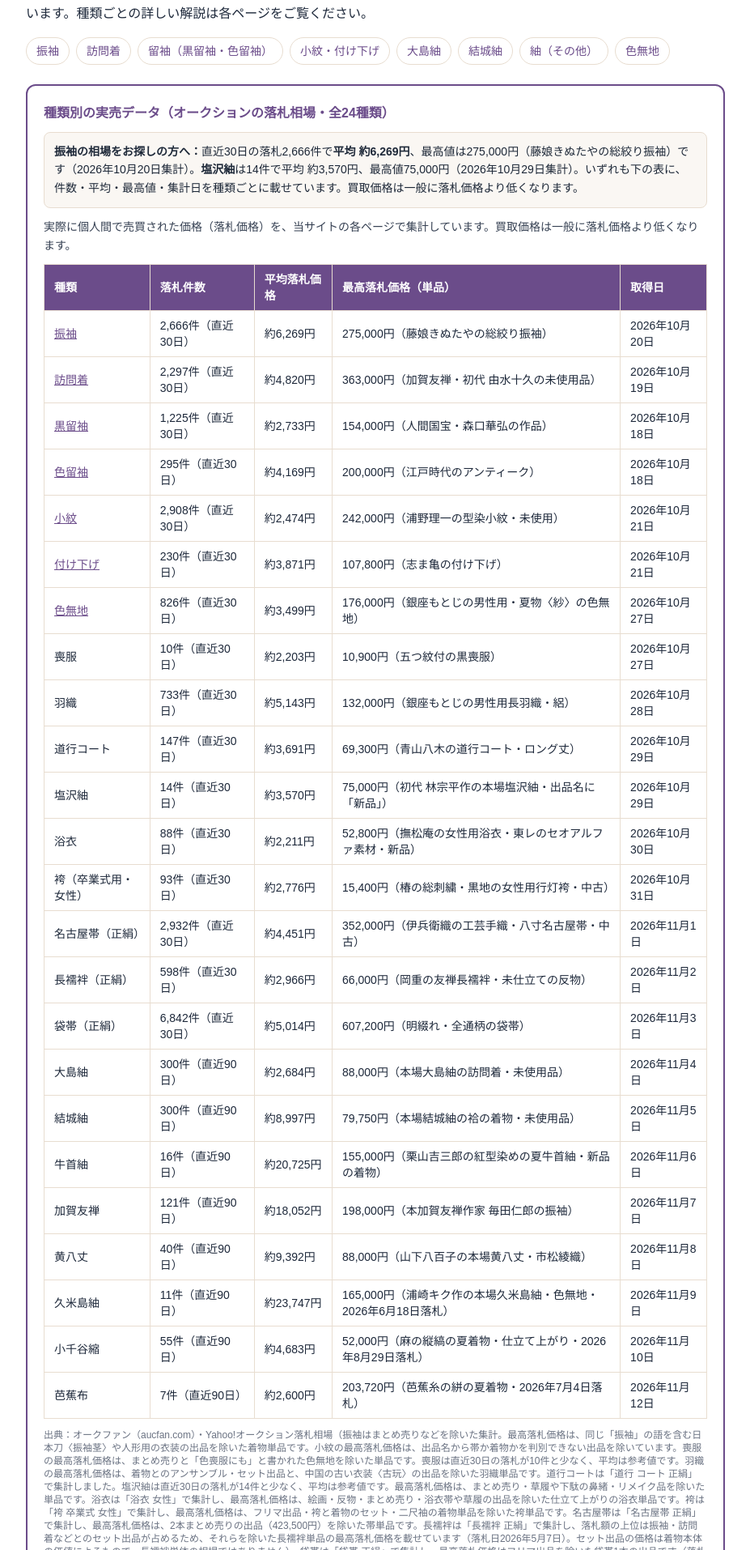
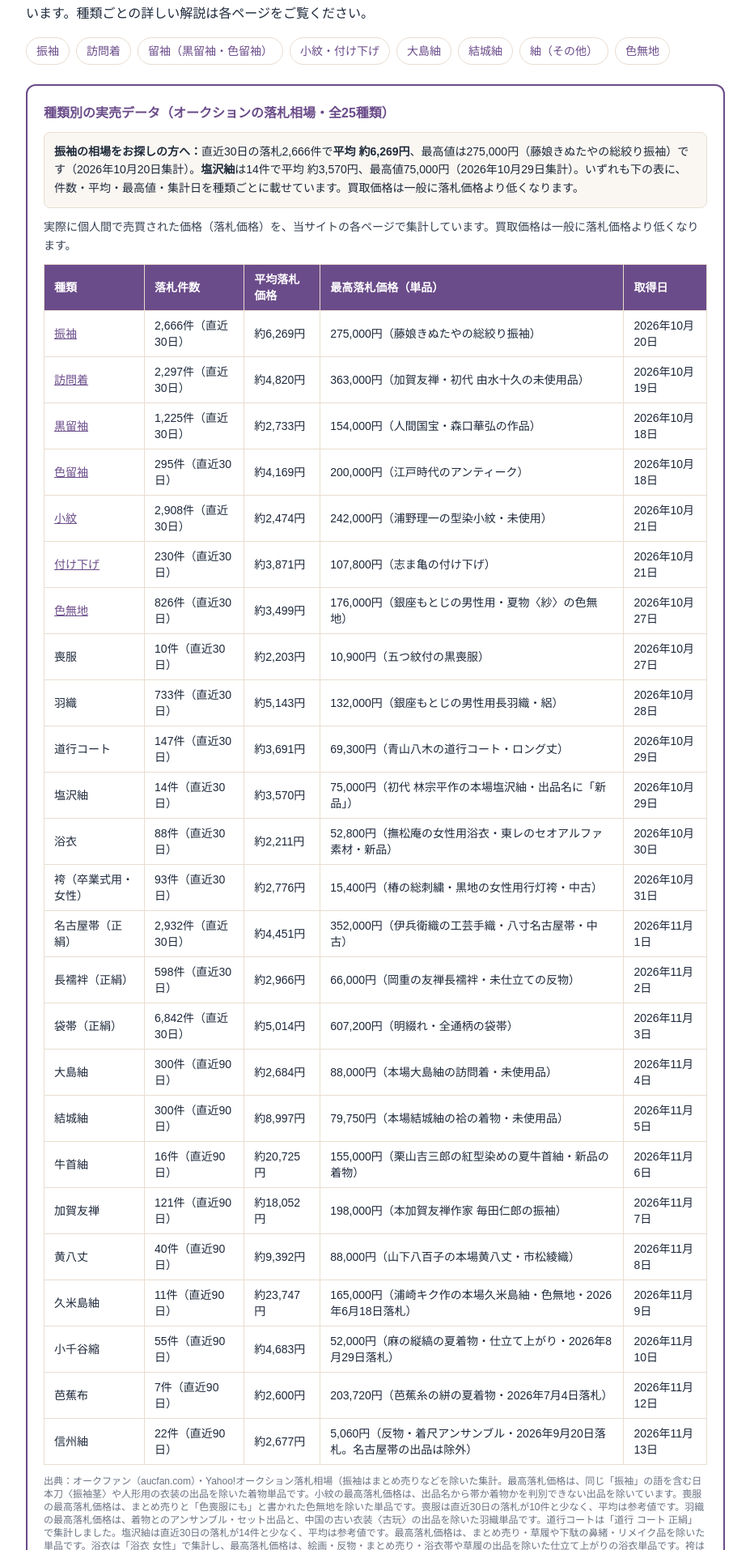
Before and after one commit to webmaster0818/kimono-kaitori-biyori, a Next.js app: page /articles/kimono-market-price in a window 1280 px wide. Shown: the part 1706-3620 px from the top of the page at 81% size, without its empty margins (176-1103 px from the left). Built offline with nearby package versions, Linux system fonts and the light colour scheme.

Commit message:
market-price: 信州紬の実売行（22件・平均約2,677円・着物/反物の最高5,060円=9/20・名古屋帯は除外）・全25種類
Co-Authored-By: Claude Opus 5.5 <noreply@anthropic.com>

```diff
--- a/app/articles/kimono-market-price/page.tsx
+++ b/app/articles/kimono-market-price/page.tsx
@@ -56,7 +56,7 @@ const articleStructuredData = {
   description:
     "着物（和服）買取の相場を種類別に解説。振袖・訪問着・留袖・小紋・付け下げの落札データ（出典つき）と高く売るコツ。",
   datePublished: "2026-04-15",
-  dateModified: "2026-11-12",
+  dateModified: "2026-11-13",
   author: { "@type": "Organization", name: "着物の買取びより 編集部", url: "https://kimonokaitori-biyori.com/author/" },
   publisher: {
     "@type": "Organization",
@@ -302,7 +302,7 @@ export default function KimonoMarketPricePage() {
             ))}
           </ul>
           <div id="furisode-tomesode" className="bg-white border-2 border-[#6b4c8a] rounded-xl p-5 mt-6">
-            <h3 className="font-bold text-[#6b4c8a] mb-2">種類別の実売データ（オークションの落札相場・全24種類）</h3>
+            <h3 className="font-bold text-[#6b4c8a] mb-2">種類別の実売データ（オークションの落札相場・全25種類）</h3>
             <p className="text-sm text-gray-800 leading-relaxed mb-3 bg-[#faf7f3] border border-[#e8ddd0] rounded-lg p-3">
               <strong>振袖の相場をお探しの方へ：</strong>直近30日の落札2,666件で<strong>平均 約6,269円</strong>、最高値は275,000円（藤娘きぬたやの総絞り振袖）です（2026年10月20日集計）。
               <strong>塩沢紬</strong>は14件で平均 約3,570円、最高値75,000円（2026年10月29日集計）。いずれも下の表に、件数・平均・最高値・集計日を種類ごとに載せています。買取価格は一般に落札価格より低くなります。
@@ -489,6 +489,13 @@ export default function KimonoMarketPricePage() {
                     <td className="border border-[#e8ddd0] px-3 py-2">約2,600円</td>
                     <td className="border border-[#e8ddd0] px-3 py-2">203,720円（芭蕉糸の絣の夏着物・2026年7月4日落札）</td>
                     <td className="border border-[#e8ddd0] px-3 py-2">2026年11月12日</td>
+                  </tr>
+                  <tr>
+                    <td className="border border-[#e8ddd0] px-3 py-2">信州紬</td>
+                    <td className="border border-[#e8ddd0] px-3 py-2">22件（直近90日）</td>
+                    <td className="border border-[#e8ddd0] px-3 py-2">約2,677円</td>
+                    <td className="border border-[#e8ddd0] px-3 py-2">5,060円（反物・着尺アンサンブル・2026年9月20日落札。名古屋帯の出品は除外）</td>
+                    <td className="border border-[#e8ddd0] px-3 py-2">2026年11月13日</td>
                   </tr>
                 </tbody>
               </table>
```
Also changed, not shown: 1 other file (tests, documents, lock files or other folders).
